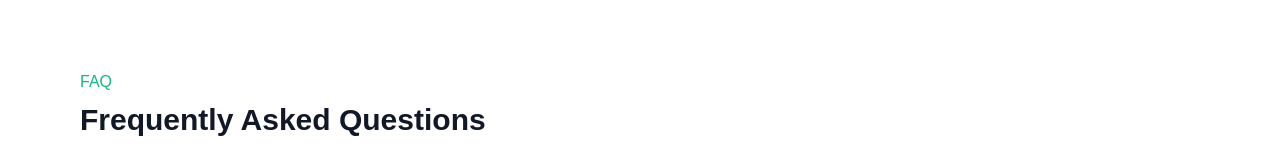
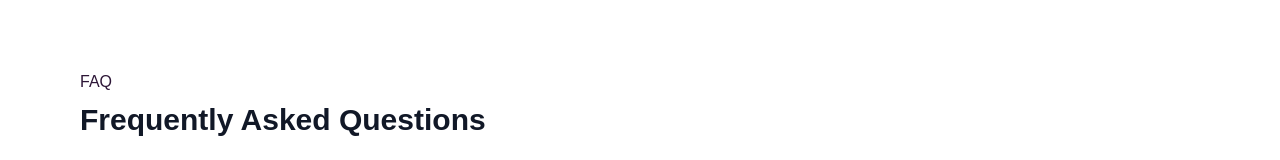
Before and after one commit to marksikaundi/TS-Lupleg, a Next.js app: page /legal/faq in a window 1280 px wide. Shown: the part 146-306 px from the top of the page. Built offline with nearby package versions, Linux system fonts and the light colour scheme.

Commit message:
CORE: Update FAQ section text color for improved visibility

```diff
--- a/app/legal/faq/page.tsx
+++ b/app/legal/faq/page.tsx
@@ -66,7 +66,7 @@ export default function FAQ() {
 
       <section className="w-full max-w-6xl mx-auto px-4 py-12">
         <div id="faq" className="space-y-2 mb-8 mt-20">
-          <p className="text-emerald-500 font-medium">FAQ</p>
+          <p className="text-[#2D1637] font-medium">FAQ</p>
           <h2 className="text-3xl font-bold text-gray-900">
             Frequently Asked Questions
           </h2>
```
